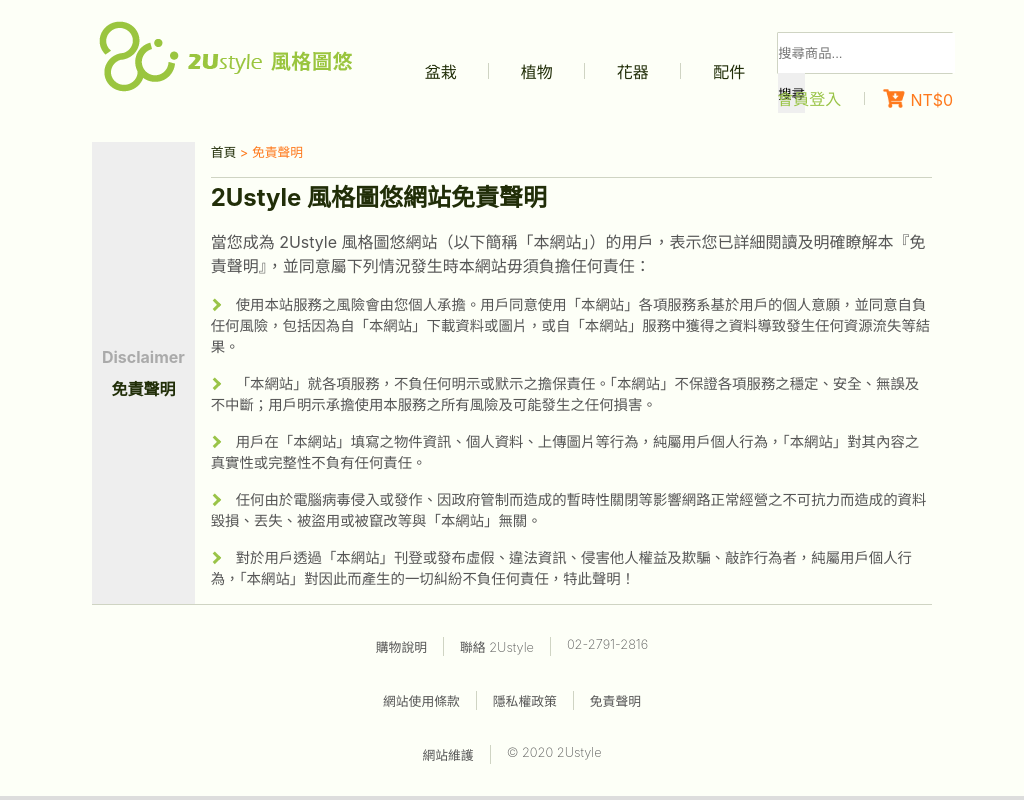
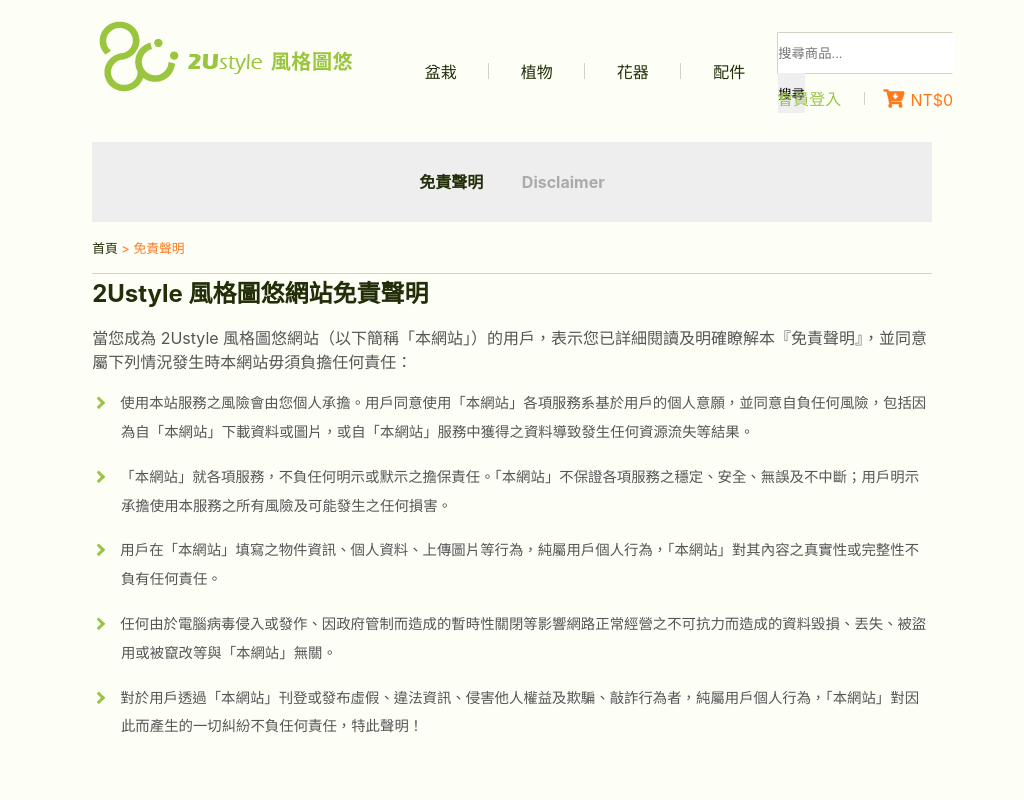
Before and after one commit to RediChen/web_remake_2Ustyle, a React (Create React App) app: page /disclaimer in a window 1024 px wide. Shown: the top 800 px of the page. Built offline with nearby package versions, Linux system fonts and the light colour scheme.

Commit message:
更新免責聲明頁面的樣式
建立RWD，優化排版

```diff
--- a/src/04_disclaimer/_disclaimer.sass
+++ b/src/04_disclaimer/_disclaimer.sass
@@ -1,11 +1,29 @@
+@import "../style/_rwd"
 #disclaimer
     display: flex
+    @include rwd-for($from: lg)
+        flex-direction: row
+    @include rwd-for($to: lg)
+        flex-direction: column
     header
         background-color: #eee
-        width: 13rem
         margin-right: 1rem
+        @include rwd-for($from: lg)
+            height: auto
+            width: 13rem
+        @include rwd-for($to: lg)
+            height: 5rem
+            width: 100%
+            margin-bottom: 1rem
         div
-            position: fixed
+            @include rwd-for($from: lg)
+                position: fixed
+            @include rwd-for($to: lg)
+                position: relative
+                width: 14rem
+                display: flex
+                flex-direction: row-reverse
+                justify-content: space-around
         h2, h3
             text-align: center
             font-size: 1rem
@@ -13,11 +31,16 @@
         h2
             color: $color-gray-0
     section
+        min-height: 70vh
         & > *
             margin-bottom: 1rem
         & > *:not(h1)
             color: $color-gray-1
         ul
-            font-size: 0.9rem
+            $fz: 0.9rem
+            font-size: $fz
             li
                 margin-bottom: 1rem
+                margin-left: 2*$fz
+                text-indent: -1.6rem
+                line-height: 2
--- a/src/style/style.css
+++ b/src/style/style.css
@@ -292,20 +292,79 @@
   color: #9ac448;
 }
 
+/*
+note: 16px 的 base size 是常用的初始數值
+idea: 以 md 之下的區間為 16 px
+每 40px 將基本 fz 縮小一個 px。直到 12px。
+    而在 md 之上則是換成 18px
+
+note: 須留意有些介面及使在移動裝置
+也必須確保 fz=16px e.g. input
+*/
 #disclaimer {
   display: -webkit-box;
   display: -ms-flexbox;
   display: flex;
 }
 
+@media screen and (min-width: 992px) {
+  #disclaimer {
+    -webkit-box-orient: horizontal;
+    -webkit-box-direction: normal;
+        -ms-flex-direction: row;
+            flex-direction: row;
+  }
+}
+
+@media screen and (max-width: 1279.98px) {
+  #disclaimer {
+    -webkit-box-orient: vertical;
+    -webkit-box-direction: normal;
+        -ms-flex-direction: column;
+            flex-direction: column;
+  }
+}
+
 #disclaimer header {
   background-color: #eee;
-  width: 13rem;
   margin-right: 1rem;
 }
 
-#disclaimer header div {
-  position: fixed;
+@media screen and (min-width: 992px) {
+  #disclaimer header {
+    height: auto;
+    width: 13rem;
+  }
+}
+
+@media screen and (max-width: 1279.98px) {
+  #disclaimer header {
+    height: 5rem;
+    width: 100%;
+    margin-bottom: 1rem;
+  }
+}
+
+@media screen and (min-width: 992px) {
+  #disclaimer header div {
+    position: fixed;
+  }
+}
+
+@media screen and (max-width: 1279.98px) {
+  #disclaimer header div {
+    position: relative;
+    width: 14rem;
+    display: -webkit-box;
+    display: -ms-flexbox;
+    display: flex;
+    -webkit-box-orient: horizontal;
+    -webkit-box-direction: reverse;
+        -ms-flex-direction: row-reverse;
+            flex-direction: row-reverse;
+    -ms-flex-pack: distribute;
+        justify-content: space-around;
+  }
 }
 
 #disclaimer header h2, #disclaimer header h3 {
@@ -316,6 +375,10 @@
 
 #disclaimer header h2 {
   color: #aaa;
+}
+
+#disclaimer section {
+  min-height: 70vh;
 }
 
 #disclaimer section > * {
@@ -332,6 +395,9 @@
 
 #disclaimer section ul li {
   margin-bottom: 1rem;
+  margin-left: 1.8rem;
+  text-indent: -1.6rem;
+  line-height: 2;
 }
 
 .center {
```
